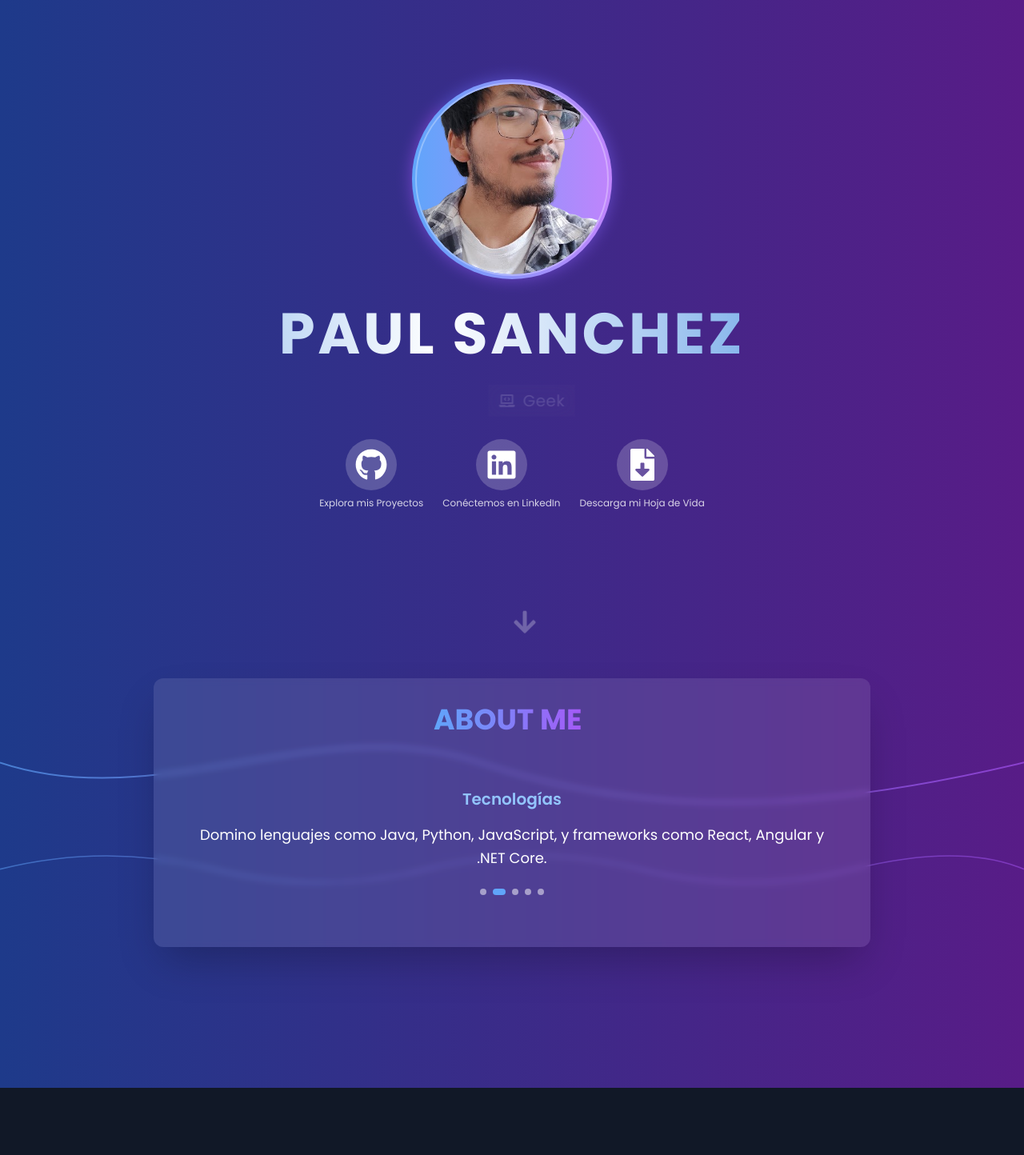
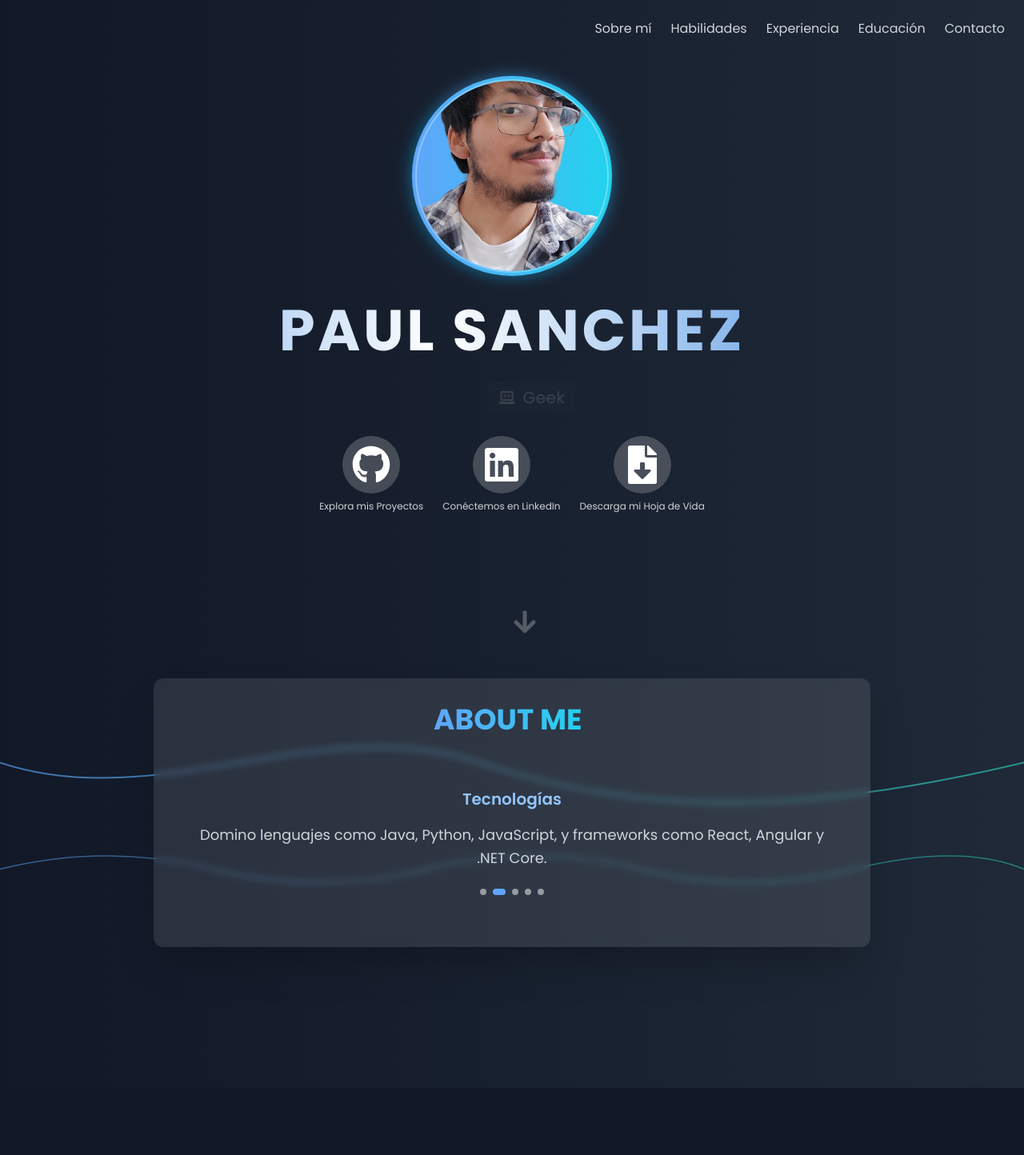
Before and after one commit to Paulfriki55/portafolio-sanchez, a Next.js app in the folder curriculum-sanchez-paul/: page / in a window 1280 px wide. Shown: the top 1444 px of the page at 80% size. Built offline with nearby package versions, Linux system fonts and the light colour scheme.

Commit message:
Nuevas implementaciones

```diff
--- a/curriculum-sanchez-paul/components/About.tsx
+++ b/curriculum-sanchez-paul/components/About.tsx
@@ -30,7 +30,7 @@ const About = () => {
     ];
 
     const [currentIndex, setCurrentIndex] = useState(0);
-     const ref = useRef(null);
+    const ref = useRef(null);
     const isInView = useInView(ref, { once: true });
 
 
@@ -44,13 +44,14 @@ const About = () => {
 
   return (
       <motion.section
+          id="about"
           ref={ref}
           initial={{ opacity: 0, y: 50 }}
           animate={{ opacity: 1, y: 0 }}
           transition={{ duration: 0.8 }}
           className="relative py-12 px-4 min-h-[70vh] overflow-hidden w-full"
         >
-          <div className="absolute inset-0 bg-gradient-to-r from-blue-900 to-purple-900">
+          <div className="absolute inset-0 bg-gradient-to-r from-gray-900 to-gray-800">
             <svg className="absolute w-full h-full" viewBox="0 0 1920 1080" preserveAspectRatio="xMidYMid slice">
               <defs>
                 <linearGradient id="aboutGrad" x1="0%" y1="0%" x2="100%" y2="0%">
@@ -62,7 +63,7 @@ const About = () => {
                       repeatCount="indefinite"
                     />
                   </stop>
-                  <stop offset="100%" style={{ stopColor: '#a855f7', stopOpacity: 0.8 }}>
+                  <stop offset="100%" style={{ stopColor: '#2dd4bf', stopOpacity: 0.8 }}>  // Cian como acento
                     <animate
                       attributeName="stop-opacity"
                       values="0.8;0.5;0.8"
@@ -128,7 +129,7 @@ const About = () => {
                    wrapper="span"
                    speed={50}
                   repeat={Infinity}
-                  className="bg-clip-text text-transparent bg-gradient-to-r from-blue-400 to-purple-500"
+                  className="bg-clip-text text-transparent bg-gradient-to-r from-blue-400 to-cyan-400" // Azul a cian para el título
                />
              </h2>
 
@@ -144,7 +145,7 @@ const About = () => {
                   <h3 className="text-xl font-semibold mb-4 text-blue-300">
                     {descriptions[currentIndex].title}
                   </h3>
-                   <p className="text-lg text-white leading-relaxed">
+                   <p className="text-lg text-gray-300 leading-relaxed">
                       {descriptions[currentIndex].content}
                    </p>
                </motion.div>
--- a/curriculum-sanchez-paul/components/Contact.tsx
+++ b/curriculum-sanchez-paul/components/Contact.tsx
@@ -14,14 +14,14 @@ const Contact = () => {
       text: 'Trabajemos juntos! Escríbeme',
       link: 'https://wa.me/593963208402',
       description: 'Envíame un mensaje directo',
-      gradient: 'from-green-400 to-green-600'
+        gradient: 'from-green-500 to-green-600' // Verde sutil para WhatsApp
     },
     {
       icon: FaEnvelope,
       text: 'paul.sanchez1999@hotmail.es',
       link: 'mailto:paul.sanchez1999@hotmail.es',
       description: 'Contáctame por correo',
-      gradient: 'from-blue-400 to-purple-600'
+       gradient: 'from-blue-500 to-blue-600' // Azul para correo
     },
   ]
 
@@ -30,19 +30,20 @@ const Contact = () => {
 
   return (
     <motion.section
+      id="contact"
       ref={ref}
       initial={{ opacity: 0 }}
       animate={{ opacity: 1 }}
       transition={{ duration: 1.5 }}
-      className="py-24 px-6 bg-gradient-to-br from-blue-950 via-purple-950 to-blue-900 text-white relative overflow-hidden"
+         className="relative py-20 px-4 bg-gradient-to-r from-gray-900 to-gray-800 text-white overflow-hidden"  // Fondo en tonos de grises (Igual que Experience)
     >
       {/* Líneas SVG animadas */}
-      <div className="absolute inset-0">
+       <div className="absolute inset-0">
         <div className="absolute inset-0 opacity-30">
           <svg className="h-full w-full" viewBox="0 0 100 100" preserveAspectRatio="none">
             <motion.path
               d="M0,50 Q25,45 50,50 T100,50"
-              stroke="rgba(59, 130, 246, 0.5)"
+              stroke="rgba(59, 130, 246, 0.3)" // Azul más tenue
               strokeWidth="0.5"
               fill="none"
               initial={{ pathLength: 0 }}
@@ -51,7 +52,7 @@ const Contact = () => {
             />
             <motion.path
               d="M0,30 Q25,35 50,30 T100,30"
-              stroke="rgba(147, 51, 234, 0.5)"
+              stroke="rgba(0, 170, 225, 0.3)" // Cian para más variedad
               strokeWidth="0.5"
               fill="none"
               initial={{ pathLength: 0 }}
@@ -60,7 +61,7 @@ const Contact = () => {
             />
             <motion.path
               d="M0,70 Q25,65 50,70 T100,70"
-              stroke="rgba(59, 130, 246, 0.5)"
+                stroke="rgba(59, 130, 246, 0.3)" // Azul más tenue
               strokeWidth="0.5"
               fill="none"
               initial={{ pathLength: 0 }}
@@ -71,17 +72,13 @@ const Contact = () => {
         </div>
       </div>
 
-      {/* Elementos decorativos de fondo */}
-      <div className="absolute inset-0 opacity-10">
-        <div className="absolute top-0 left-0 w-72 h-72 bg-blue-500 rounded-full filter blur-3xl"></div>
-        <div className="absolute bottom-0 right-0 w-72 h-72 bg-purple-500 rounded-full filter blur-3xl"></div>
-      </div>
+
 
       <div className="max-w-4xl mx-auto relative z-10">
          <motion.h2
           initial={{ y: -50 }}
           animate={isInView ? { y: 0 } : {}}
-          className="text-5xl font-bold mb-16 text-center bg-clip-text text-transparent bg-gradient-to-r from-blue-400 to-purple-500"
+           className="text-5xl font-bold mb-16 text-center bg-clip-text text-transparent bg-gradient-to-r from-blue-400 to-cyan-400"  // Azul a cian para el título
          >
             CONTACTO
          </motion.h2>
@@ -89,7 +86,7 @@ const Contact = () => {
           {contactInfo.map((info, index) => (
             <motion.div
               key={index}
-              className="backdrop-blur-lg bg-white/5 rounded-2xl p-8 shadow-2xl hover:shadow-blue-500/20 transition-all duration-500 group"
+                className="backdrop-blur-lg bg-white/5 rounded-2xl p-8 shadow-2xl hover:shadow-blue-500/20 transition-all duration-500 group"
               initial={{ opacity: 0, y: 50 }}
                animate={isInView ? { opacity: 1, y: 0 } : {}}
               transition={{ delay: 0.2 * index, duration: 0.5 }}
--- a/curriculum-sanchez-paul/components/Header.tsx
+++ b/curriculum-sanchez-paul/components/Header.tsx
@@ -4,7 +4,7 @@
 import Image from 'next/image'
 import { motion, AnimatePresence } from 'framer-motion'
 import Link from 'next/link'
-import { FaGithub, FaLinkedin, FaCode, FaGamepad, FaLaptopCode, FaRobot, FaArrowDown, FaFileDownload } from 'react-icons/fa'
+import { FaGithub, FaLinkedin, FaCode, FaGamepad, FaLaptopCode, FaRobot, FaArrowDown, FaFileDownload, FaBars, FaTimes } from 'react-icons/fa'
 import { useState, useEffect, useCallback } from 'react'
 
 const Header = () => {
@@ -16,6 +16,16 @@ const Header = () => {
     ]
 
     const [subtitle, setSubtitle] = useState(subtitles[0].text)
+     const [isMenuOpen, setIsMenuOpen] = useState(false);
+
+    const toggleMenu = () => {
+        setIsMenuOpen(!isMenuOpen);
+    };
+
+    const closeMenu = () => {
+        setIsMenuOpen(false);
+    };
+
 
     const cycleSubtitle = useCallback(() => {
         setSubtitle(currentSubtitle => {
@@ -78,9 +88,48 @@ const Header = () => {
             initial={{ opacity: 0 }}
             animate={{ opacity: 1 }}
             transition={{ duration: 1 }}
-      className="relative h-screen flex items-center justify-center overflow-hidden bg-gradient-to-r from-blue-900 to-purple-900"
+            className="relative h-screen flex items-center justify-center overflow-hidden bg-gradient-to-r from-gray-900 to-gray-800"
         >
 
+             {/* Menu Hamburguesa */}
+            <div className="absolute top-6 right-6 z-50 md:hidden">
+                <button onClick={toggleMenu} className="text-gray-300 hover:text-white focus:outline-none">
+                    {isMenuOpen ? <FaTimes className="w-8 h-8" /> : <FaBars className="w-8 h-8" />}
+                </button>
+            </div>
+
+            {/* Menu de navegacion */}
+              <AnimatePresence>
+                {isMenuOpen && (
+                     <motion.div
+                        initial={{ opacity: 0, x: '100%' }}
+                       animate={{ opacity: 1, x: 0 }}
+                        exit={{ opacity: 0, x: '100%' }}
+                      transition={{ duration: 0.3 }}
+                      className="fixed top-0 right-0 h-full w-64 bg-gray-900/90 backdrop-blur-sm z-40 p-6 md:hidden shadow-2xl" // Añadido shadow
+                    >
+                       <nav className="flex flex-col space-y-4">
+                            <motion.div whileHover={{ scale: 1.05, color: '#60a5fa' }} transition={{ duration: 0.2 }}>
+                               <Link href="#about" onClick={closeMenu} className="text-gray-300 hover:text-blue-300">Sobre mí</Link>
+                           </motion.div>
+                          <motion.div whileHover={{ scale: 1.05, color: '#60a5fa' }} transition={{ duration: 0.2 }}>
+                               <Link href="#skills" onClick={closeMenu} className="text-gray-300 hover:text-blue-300">Habilidades</Link>
+                           </motion.div>
+                            <motion.div whileHover={{ scale: 1.05, color: '#60a5fa' }} transition={{ duration: 0.2 }}>
+                                <Link href="#experience" onClick={closeMenu} className="text-gray-300 hover:text-blue-300">Experiencia</Link>
+                            </motion.div>
+                             <motion.div whileHover={{ scale: 1.05, color: '#60a5fa' }} transition={{ duration: 0.2 }}>
+                               <Link href="#education" onClick={closeMenu} className="text-gray-300 hover:text-blue-300">Educación</Link>
+                           </motion.div>
+                           <motion.div whileHover={{ scale: 1.05, color: '#60a5fa' }} transition={{ duration: 0.2 }}>
+                               <Link href="#contact" onClick={closeMenu} className="text-gray-300 hover:text-blue-300">Contacto</Link>
+                           </motion.div>
+                      </nav>
+                    </motion.div>
+              )}
+            </AnimatePresence>
+
+            {/* Contenido del Header */}
             <div className="relative z-10 text-white text-center px-4 flex flex-col items-center justify-center space-y-6 -translate-y-8">
                 {/* Foto de perfil con nuevo efecto */}
                 <motion.div
@@ -93,17 +142,20 @@ const Header = () => {
                     <motion.div
                         className="absolute inset-0 rounded-full animate-spin-slow opacity-75"
                         style={{
-                background: `conic-gradient(from -45deg, rgba(99, 102, 241, 0.8) , rgba(168, 85, 247, 0.8))`,
+                            background: `conic-gradient(from -45deg, rgba(66, 153, 225, 0.8) , rgba(0, 170, 225, 0.8))`,
                             animationDuration: '10s',
                             filter: 'blur(10px)'
                         }}
                     />
-
-
                     {/* Contenedor de la imagen */}
                     <motion.div
-            whileHover={{ scale: 1.02 }}
-            className="relative w-full h-full rounded-full p-1 bg-gradient-to-r from-blue-400 to-purple-400"
+                        whileHover={{
+                            scale: 1.02,
+                            borderColor: 'rgba(66, 153, 225, 0.6)',
+                            boxShadow: '0 0 15px rgba(66, 153, 225, 0.4)'
+                        }}
+                        transition={{ duration: 0.3 }}
+                        className="relative w-full h-full rounded-full p-1 bg-gradient-to-r from-blue-400 to-cyan-400"
                     >
                         <div className="w-full h-full rounded-full overflow-hidden border-2 border-white/30">
                             <Image
@@ -160,7 +212,7 @@ const Header = () => {
                                 rel="noopener noreferrer"
                                 className="bg-white/20 p-3 rounded-full hover:bg-white/30 transition-all duration-300 flex items-center justify-center"
                             >
-               <FaGithub className="w-10 h-10 text-white" />
+                                <FaGithub className="w-12 h-12 text-white" />
                             </Link>
                             <span className="mt-2 text-xs opacity-80">Explora mis Proyectos</span>
                         </motion.div>
@@ -175,7 +227,7 @@ const Header = () => {
                                 rel="noopener noreferrer"
                                 className="bg-white/20 p-3 rounded-full hover:bg-white/30 transition-all duration-300 flex items-center justify-center"
                             >
-               <FaLinkedin className="w-10 h-10 text-white" />
+                                <FaLinkedin className="w-12 h-12 text-white" />
                             </Link>
                             <span className="mt-2 text-xs opacity-80">Conéctemos en LinkedIn</span>
                         </motion.div>
@@ -191,7 +243,7 @@ const Header = () => {
                                 rel="noopener noreferrer"
                                 className="bg-white/20 p-3 rounded-full hover:bg-white/30 transition-all duration-300 flex items-center justify-center"
                             >
-                  <FaFileDownload className="w-10 h-10 text-white" />
+                                <FaFileDownload className="w-12 h-12 text-white" />
                             </Link>
                             <span className="mt-2 text-xs opacity-80">Descarga mi Hoja de Vida</span>
                         </motion.div>
@@ -208,6 +260,24 @@ const Header = () => {
             >
                 <FaArrowDown className="w-8 h-8 text-white opacity-70" />
             </motion.div>
+           {/* Navegacion para pantallas grandes */}
+           <nav className="hidden md:flex absolute top-6 right-6 z-50 space-x-6">
+            <motion.div whileHover={{ scale: 1.05, color: '#60a5fa' }} transition={{ duration: 0.2 }}>
+               <Link href="#about" className="text-gray-300 hover:text-blue-300">Sobre mí</Link>
+           </motion.div>
+             <motion.div whileHover={{ scale: 1.05, color: '#60a5fa' }} transition={{ duration: 0.2 }}>
+               <Link href="#skills" className="text-gray-300 hover:text-blue-300">Habilidades</Link>
+           </motion.div>
+            <motion.div whileHover={{ scale: 1.05, color: '#60a5fa' }} transition={{ duration: 0.2 }}>
+              <Link href="#experience" className="text-gray-300 hover:text-blue-300">Experiencia</Link>
+           </motion.div>
+             <motion.div whileHover={{ scale: 1.05, color: '#60a5fa' }} transition={{ duration: 0.2 }}>
+               <Link href="#education" className="text-gray-300 hover:text-blue-300">Educación</Link>
+           </motion.div>
+             <motion.div whileHover={{ scale: 1.05, color: '#60a5fa' }} transition={{ duration: 0.2 }}>
+              <Link href="#contact" className="text-gray-300 hover:text-blue-300">Contacto</Link>
+           </motion.div>
+            </nav>
         </motion.header>
     )
 }
--- a/curriculum-sanchez-paul/components/Skills.tsx
+++ b/curriculum-sanchez-paul/components/Skills.tsx
@@ -44,6 +44,7 @@ const Skills = () => {
 
   return (
     <motion.section
+      id="skills"
       initial={{ opacity: 0 }}
       animate={{ opacity: 1 }}
       transition={{ duration: 0.4 }}
--- a/curriculum-sanchez-paul/package.json
+++ b/curriculum-sanchez-paul/package.json
@@ -9,6 +9,9 @@
     "lint": "next lint"
   },
   "dependencies": {
+    "@emotion/react": "^11.14.0",
+    "@emotion/styled": "^11.14.0",
+    "@mui/material": "^6.3.0",
     "@tsparticles/react": "^3.0.0",
     "@tsparticles/slim": "^3.7.1",
     "class-variance-authority": "^0.7.1",
```
Also changed, not shown: curriculum-sanchez-paul/components/Education.tsx (+7 -7 lines), curriculum-sanchez-paul/components/Experience.tsx (+6 -5 lines), 1 other file (tests, documents, lock files or other folders). Lines whose indentation alone changed are shown as unchanged.
